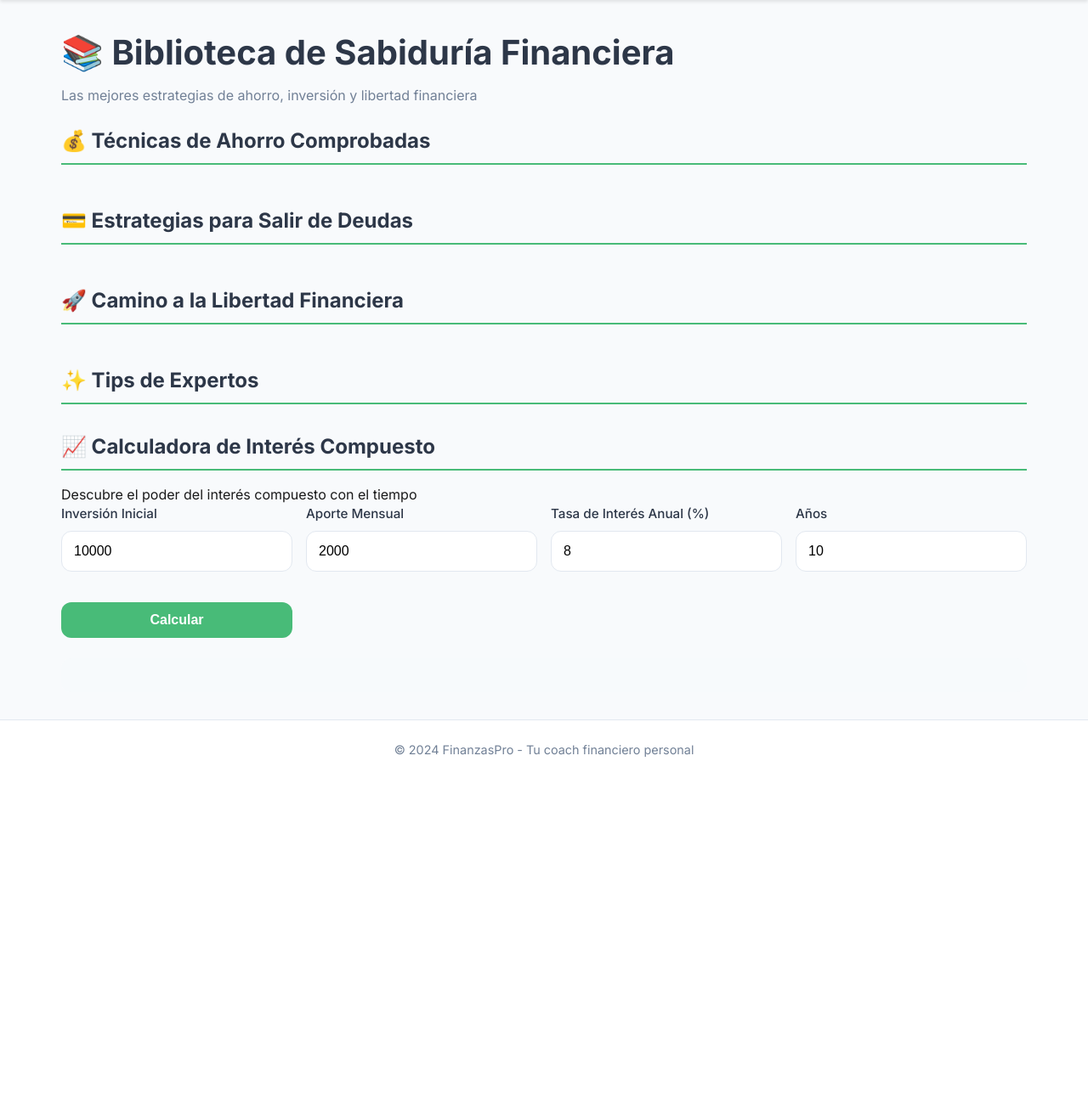
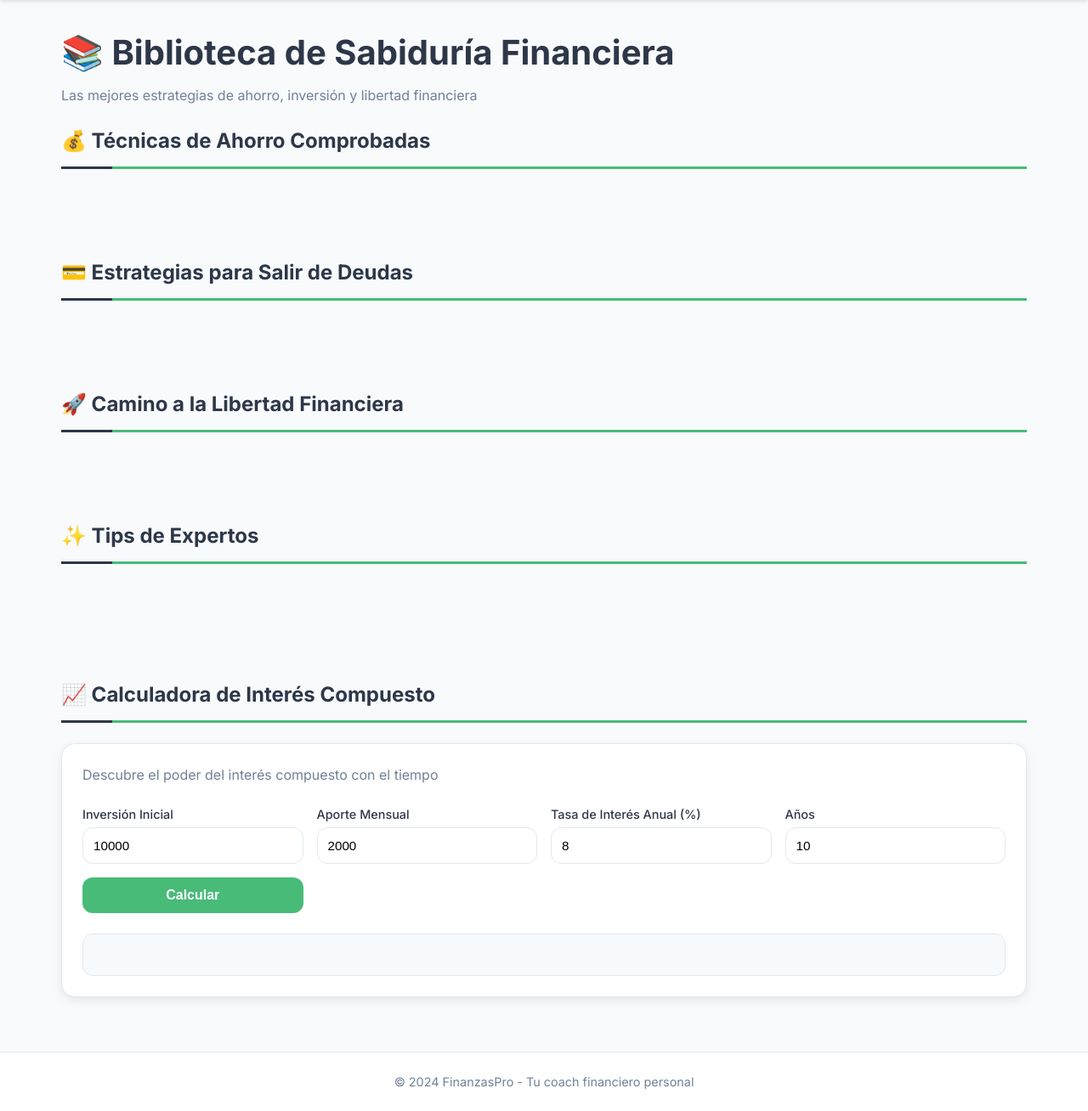
Before and after one commit to zaibort21/finanzas, a Flask app: page /recomendaciones in a window 1280 px wide. Shown: the part 56-1364 px from the top of the page at 85% size. Before the commit the page ends 947 px from the top, so only its background shows below. Run offline with Flask 3, Linux system fonts and the light colour scheme.

Commit message:
Update style.css

```diff
--- a/static/css/style.css
+++ b/static/css/style.css
@@ -46,7 +46,6 @@ body {
     color: #2d3748;
 }
 
-/* Menú hamburguesa para móvil */
 .menu-toggle {
     display: block;
     font-size: 1.5rem;
@@ -456,53 +455,165 @@ main {
     font-size: 0.85rem;
 }
 
-/* ============= RECOMENDACIONES ============= */
+/* ============= RECOMENDACIONES - BIBLIOTECA FINANCIERA ============= */
+.recomendaciones-grid {
+    display: flex;
+    flex-direction: column;
+    gap: 2rem;
+}
+
 .recomendaciones-section {
-    margin-bottom: 2rem;
+    margin-bottom: 1rem;
+    width: 100%;
 }
 
 .section-title {
     font-size: 1.5rem;
     color: #2d3748;
-    margin-bottom: 1rem;
-    padding-bottom: 0.5rem;
-    border-bottom: 2px solid #48bb78;
+    margin-bottom: 1.5rem;
+    padding-bottom: 0.75rem;
+    border-bottom: 3px solid #48bb78;
+    position: relative;
+}
+
+.section-title::after {
+    content: '';
+    position: absolute;
+    bottom: -3px;
+    left: 0;
+    width: 60px;
+    height: 3px;
+    background: #2d3748;
 }
 
 .cards-grid {
     display: grid;
     grid-template-columns: 1fr;
-    gap: 1rem;
+    gap: 1.25rem;
+    margin-bottom: 2rem;
 }
 
 .recomendacion-card {
     background: white;
-    padding: 1.25rem;
-    border-radius: 12px;
-    box-shadow: 0 2px 4px rgba(0,0,0,0.05);
+    padding: 1.5rem;
+    border-radius: 16px;
+    box-shadow: 0 4px 12px rgba(0,0,0,0.08);
+    transition: transform 0.3s, box-shadow 0.3s;
+    border: 1px solid #e2e8f0;
+    height: 100%;
+    display: flex;
+    flex-direction: column;
+}
+
+.recomendacion-card:hover {
+    transform: translateY(-4px);
+    box-shadow: 0 8px 24px rgba(0,0,0,0.12);
+}
+
+.recomendacion-card.featured {
+    border: 2px solid #48bb78;
+    background: linear-gradient(135deg, #ffffff, #f0fff4);
 }
 
 .recomendacion-card h3 {
-    font-size: 1.1rem;
+    font-size: 1.25rem;
     color: #2d3748;
-    margin-bottom: 0.75rem;
+    margin-bottom: 1rem;
+    font-weight: 700;
+    line-height: 1.4;
 }
 
 .card-descripcion {
     color: #4a5568;
-    margin-bottom: 0.75rem;
+    margin-bottom: 1rem;
     font-size: 0.95rem;
+    line-height: 1.6;
+    flex-grow: 1;
 }
 
 .card-beneficio {
     background: #f7fafc;
-    padding: 0.75rem;
-    border-radius: 8px;
-    font-size: 0.9rem;
+    padding: 1rem;
+    border-radius: 12px;
+    font-size: 0.95rem;
     color: #48bb78;
+    border-left: 3px solid #48bb78;
+    margin-top: 0.5rem;
+}
+
+.card-ejemplo,
+.card-dato {
+    margin-top: 1rem;
+    padding: 1rem;
+    background: #ebf8ff;
+    border-radius: 12px;
+    font-size: 0.95rem;
+    color: #2c5282;
+    border-left: 3px solid #4299e1;
+}
+
+.card-dato {
+    background: #feebc8;
+    color: #7b341e;
+    border-left-color: #ed8936;
+}
+
+/* Tips Grid */
+.tips-grid {
+    display: grid;
+    grid-template-columns: 1fr;
+    gap: 1rem;
+    margin: 1rem 0 2rem;
+}
+
+.tip-card {
+    background: white;
+    padding: 1.25rem;
+    border-radius: 12px;
+    box-shadow: 0 2px 8px rgba(0,0,0,0.05);
+    border: 1px solid #e2e8f0;
+}
+
+.tip-categoria {
+    display: inline-block;
+    padding: 0.35rem 0.75rem;
+    background: #48bb78;
+    color: white;
+    border-radius: 20px;
+    font-size: 0.75rem;
+    font-weight: 600;
+    margin-bottom: 0.75rem;
+    text-transform: uppercase;
+    letter-spacing: 0.5px;
+}
+
+.tip-consejo {
+    color: #2d3748;
+    font-weight: 500;
+    font-size: 1rem;
+    line-height: 1.5;
 }
 
 /* ============= CALCULADORA ============= */
+.calculadora-section {
+    margin-top: 2rem;
+    width: 100%;
+}
+
+.calculadora-card {
+    background: white;
+    padding: 1.5rem;
+    border-radius: 16px;
+    box-shadow: 0 4px 12px rgba(0,0,0,0.08);
+    border: 1px solid #e2e8f0;
+}
+
+.calculadora-descripcion {
+    color: #718096;
+    margin-bottom: 1.5rem;
+    font-size: 1rem;
+}
+
 .calculadora-inputs {
     display: grid;
     grid-template-columns: 1fr;
@@ -510,10 +621,25 @@ main {
     margin-bottom: 1.5rem;
 }
 
+.calculadora-inputs .form-group {
+    margin-bottom: 0;
+}
+
+.calculadora-inputs .form-group label {
+    font-size: 0.9rem;
+    margin-bottom: 0.25rem;
+}
+
+.calculadora-inputs .form-group input {
+    padding: 0.75rem;
+    font-size: 0.95rem;
+}
+
 .resultado-interes {
     background: #f7fafc;
-    padding: 1.25rem;
+    padding: 1.5rem;
     border-radius: 12px;
+    border: 1px solid #e2e8f0;
 }
 
 .resultado-item {
@@ -528,16 +654,24 @@ main {
     border-bottom: none;
 }
 
+.resultado-item p:first-child {
+    color: #718096;
+    font-size: 0.9rem;
+}
+
+.resultado-item p:last-child {
+    font-weight: 700;
+    font-size: 1.1rem;
+}
+
 .valor-principal {
-    font-size: 1.25rem;
-    font-weight: 700;
-    color: #48bb78;
+    color: #48bb78 !important;
+    font-size: 1.25rem !important;
 }
 
 .valor-ganancia {
-    font-size: 1.1rem;
-    font-weight: 600;
-    color: #4299e1;
+    color: #4299e1 !important;
+    font-size: 1.1rem !important;
 }
 
 /* ============= NOTIFICACIONES ============= */
@@ -570,9 +704,21 @@ footer {
     color: #718096;
     font-size: 0.9rem;
     border-top: 1px solid #e2e8f0;
+    margin-top: 2rem;
 }
 
-/* ============= MEDIA QUERIES PARA TABLET Y DESKTOP ============= */
+/* ============= MEDIA QUERIES PARA TABLET ============= */
+@media (min-width: 640px) {
+    .tips-grid {
+        grid-template-columns: repeat(2, 1fr);
+    }
+
+    .calculadora-inputs {
+        grid-template-columns: repeat(2, 1fr);
+    }
+}
+
+/* ============= MEDIA QUERIES PARA DESKTOP ============= */
 @media (min-width: 768px) {
     .menu-toggle {
         display: none;
@@ -654,12 +800,16 @@ footer {
         gap: 2rem;
     }
 
+    .cards-grid {
+        grid-template-columns: repeat(2, 1fr);
+    }
+
+    .tips-grid {
+        grid-template-columns: repeat(3, 1fr);
+    }
+
     .calculadora-inputs {
         grid-template-columns: repeat(4, 1fr);
-    }
-
-    .cards-grid {
-        grid-template-columns: repeat(auto-fit, minmax(300px, 1fr));
     }
 
     .resultado-item {
@@ -681,4 +831,29 @@ footer {
     .page-title {
         font-size: 2.5rem;
     }
+
+    .cards-grid {
+        grid-template-columns: repeat(3, 1fr);
+    }
 }
+
+/* ============= UTILIDADES ============= */
+.text-center {
+    text-align: center;
+}
+
+.mt-2 {
+    margin-top: 1rem;
+}
+
+.mb-2 {
+    margin-bottom: 1rem;
+}
+
+.hidden {
+    display: none;
+}
+
+.visible {
+    display: block;
+}
```
